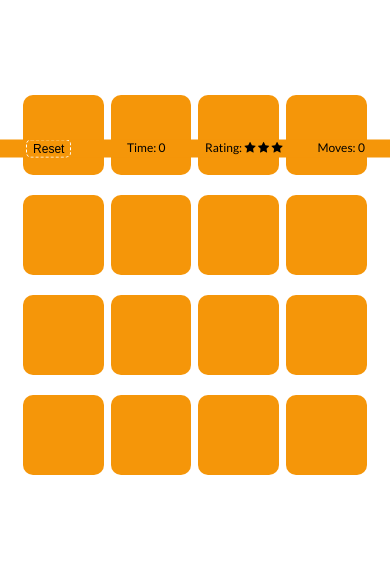
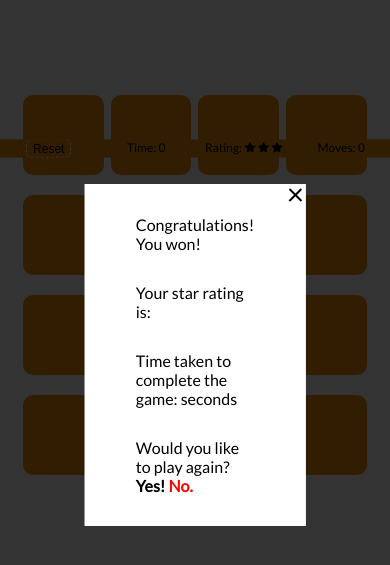
Before and after one commit to shradhakatyal/MemoryGame, a plain HTML site: page index.html in a window 390 px wide. Shown: the part 67-632 px from the top of the page. Drawn offline with nearby package versions, Linux system fonts and the light colour scheme.

Commit message:
responsive modal added

```diff
--- a/css/style.css
+++ b/css/style.css
@@ -12,7 +12,7 @@ h1 {
 .modal {
     top: 0;
     left: 0;
-    display: none;
+    /* display: none; */
     z-index: 1;
     min-height: 100vh;
     width: 100%;
@@ -56,6 +56,7 @@ p {
     float: right;
     font-size: 40px;
     cursor: pointer;
+    margin-top: -10px;
 }
 
 .panel {
@@ -151,7 +152,7 @@ p {
     .modal {
         top: 0;
         left: 0;
-        display: none;
+        /* display: none; */
         z-index: 1;
         min-height: 100vh;
         width: 100%;
@@ -188,13 +189,14 @@ p {
 
     p {
         margin: 50px 50px;
-        font-size: 32px;
+        font-size: 24px;
     }
 
     #close-modal {
         float: right;
         font-size: 40px;
         cursor: pointer;
+        margin-top: -10px;
     }
 
     .panel {
@@ -292,7 +294,7 @@ p {
     .modal {
         top: 0;
         left: 0;
-        display: none;
+        /* display: none; */
         z-index: 1;
         min-height: 100vh;
         width: 100%;
@@ -328,14 +330,15 @@ p {
     }
 
     p {
-        margin: 50px 50px;
-        font-size: 32px;
+        margin: 30px 50px;
+        font-size: 16px;
     }
 
     #close-modal {
         float: right;
-        font-size: 40px;
+        font-size: 30px;
         cursor: pointer;
+        margin-top: -10px;
     }
 
     .panel {
```
